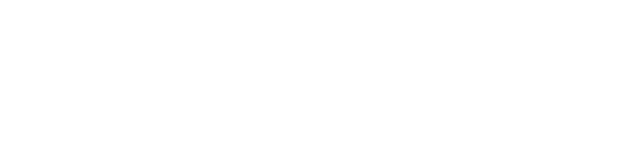
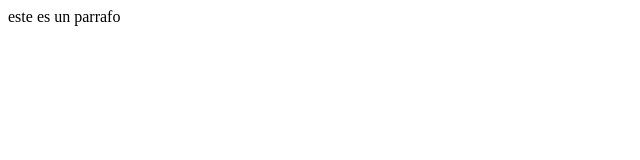
Before and after one commit to jabarca01/repositorio-html, a plain HTML site: page index.html in a window 1280 px wide. Shown: the whole page, without its empty margins (0-640 px from the left). Drawn offline with Linux system fonts and the light colour scheme.

Commit message:
Modifica index.html

```diff
--- a/index.html
+++ b/index.html
@@ -1,3 +1,10 @@
 <html>
+  <head>
 
+  </head>
+  <body>
+    <p>
+      este es un parrafo
+    </p>
+  </body>
 </html>
```
